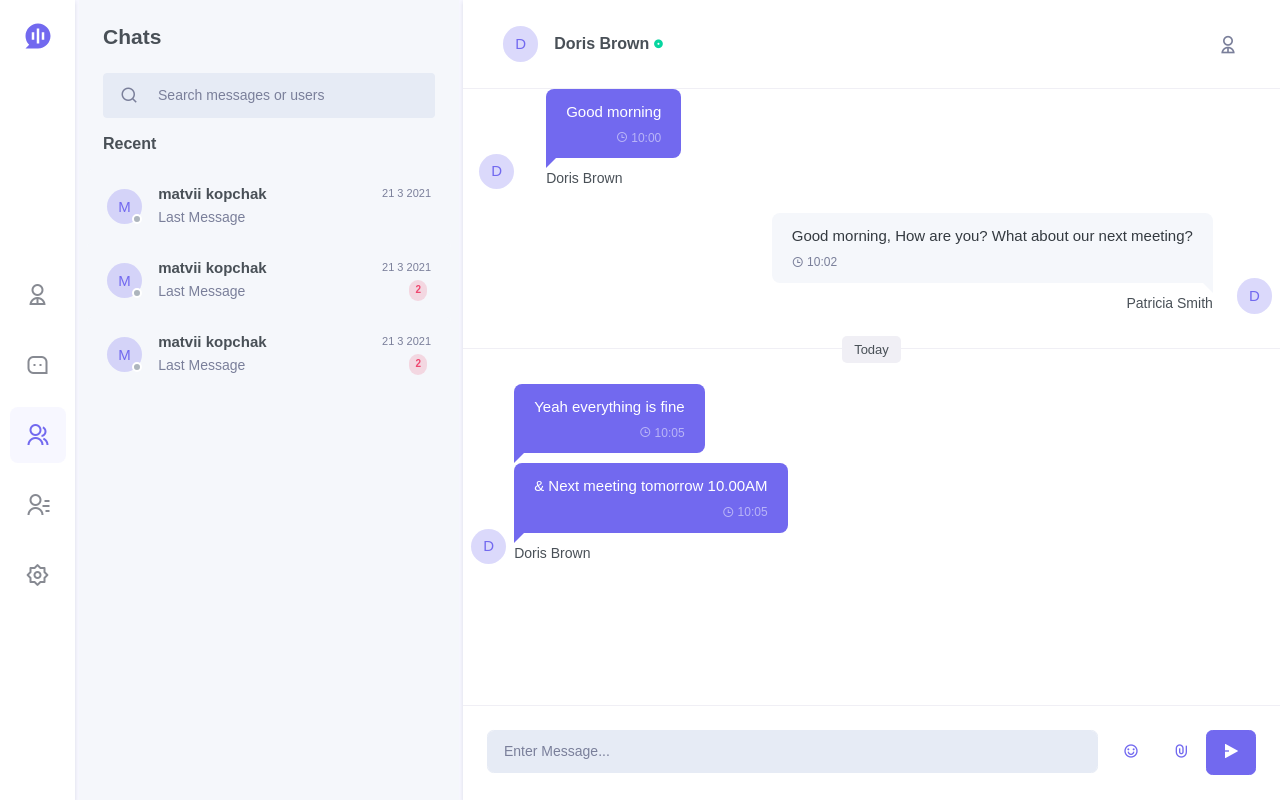
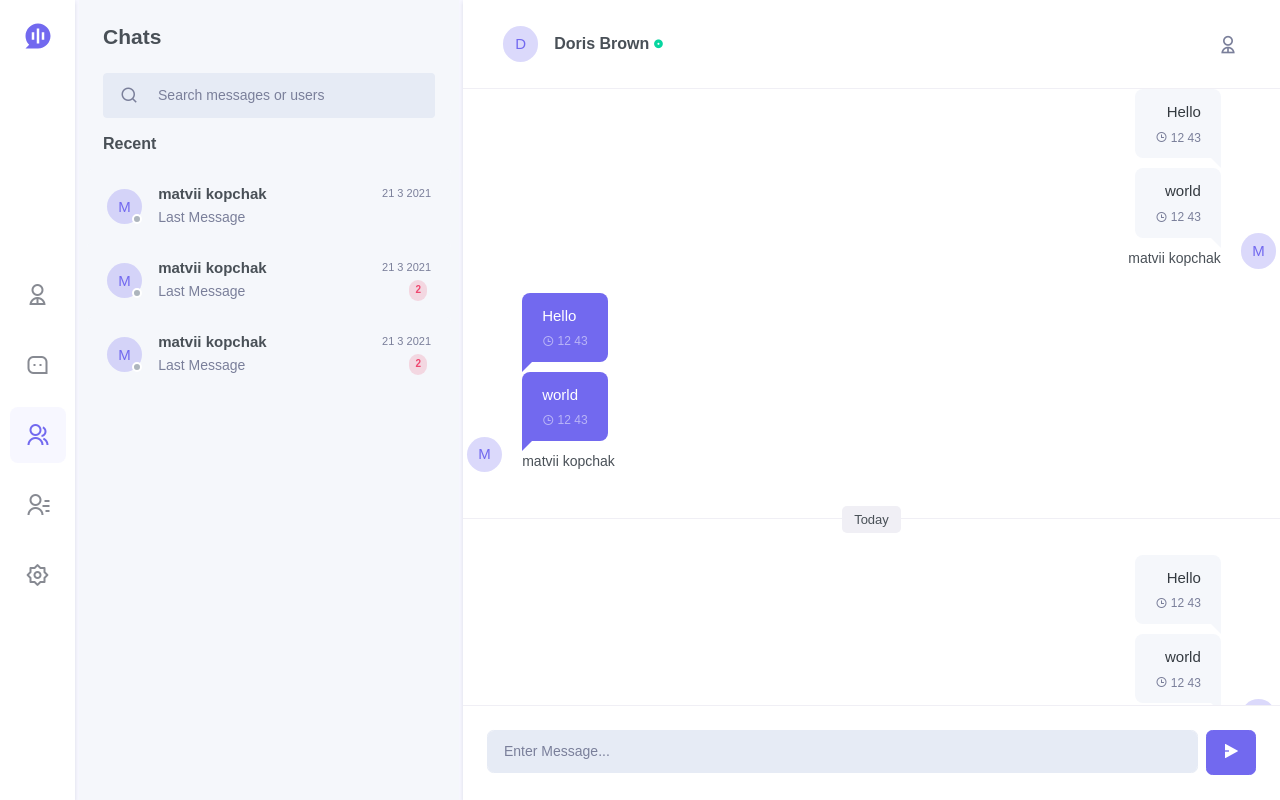
Before and after one commit to matviiko/chat_ui, a React (Create React App) app: page / in a window 1280 px wide. Built offline with nearby package versions, Linux system fonts and the light colour scheme.

Commit message:
refactoring 2

```diff
--- /dev/null
+++ b/src/components/atoms/ConversationMessage.tsx
@@ -0,0 +1,48 @@
+import * as React from "react";
+
+interface Props {
+    isGuest: boolean;
+    firstName: string;
+    lastName: string;
+    messages: Array<Message>
+}
+
+interface Message {
+    text: string;
+    date: Date;
+}
+
+export const ConversationMessage: React.FC<Props> = props => {
+
+    return (
+        <li className={props.isGuest ? 'right' : ''} >
+            <div className="conversation-list">
+                <div className="chat-avatar">
+                    <div className="avatar-xs mx-1">
+                        <span
+                            className="avatar-title rounded-circle online bg-soft-primary text-primary">
+
+                            {props.firstName[0].toLocaleUpperCase()}
+                        </span>
+                    </div>
+                </div>
+                <div className="user-chat-content">
+                    {props.messages.map(message => (
+                        <div className="ctext-wrap">
+                            <div className="ctext-wrap-content">
+                                <p className="mb-0">
+                                    {message.text}
+                                </p>
+                                <p className="chat-time mb-0">
+                                    <i  className="ri-time-line align-middle" />
+                                    <span  className="align-middle">{` ${message.date.getHours()} ${message.date.getMinutes()}`}</span>
+                                </p>
+                            </div>
+                        </div>
+                    ))}
+                    <div className="conversation-name">{`${props.firstName} ${props.lastName}`}</div>
+                </div>
+            </div>
+        </li>
+    )
+}
--- /dev/null
+++ b/src/components/atoms/DayTitleAtom.tsx
@@ -0,0 +1,13 @@
+import * as React from "react";
+
+export const DayTitleAtom: React.FC = () => {
+    const createTitle = () => {};
+
+    return (
+        <li>
+            <div className="chat-day-title">
+                <span className="title">Today</span>
+            </div>
+        </li>
+    )
+}
--- a/src/components/molecules/ContentChatMolecule.tsx
+++ b/src/components/molecules/ContentChatMolecule.tsx
@@ -1,4 +1,6 @@
 import * as React from "react";
+import {ConversationMessage} from "../atoms/ConversationMessage";
+import {DayTitleAtom} from "../atoms/DayTitleAtom";
 
 export const ContentChatMolecule: React.FC = () => {
     return (
@@ -9,106 +11,13 @@ export const ContentChatMolecule: React.FC = () => {
                     >
                         <div className="simplebar-content" >
                             <ul className="list-unstyled mb-0">
+                                <ConversationMessage isGuest={true} firstName={'matvii'} lastName={'kopchak'} messages={[{text: 'Hello', date: new Date()}, {text: 'world', date: new Date()}]} />
+                                <ConversationMessage isGuest={false} firstName={'matvii'} lastName={'kopchak'} messages={[{text: 'Hello', date: new Date()}, {text: 'world', date: new Date()}]} />
 
-                                <li>
-                                    <div className="conversation-list">
-                                        <div className="chat-avatar">
-                                            <div className="avatar-xs mx-3">
-                                                                <span
-                                                                    className="avatar-title rounded-circle online bg-soft-primary text-primary">
-                                                                    D
-                                                                </span>
-                                            </div>
-                                        </div>
+                               <DayTitleAtom />
 
-                                        <div className="user-chat-content">
-                                            <div className="ctext-wrap">
-                                                <div className="ctext-wrap-content">
-                                                    <p className="mb-0">
-                                                        Good morning
-                                                    </p>
-                                                    <p className="chat-time mb-0"><i
-                                                        className="ri-time-line align-middle"></i> <span
-                                                        className="align-middle">10:00</span></p>
-                                                </div>
-                                            </div>
-                                            <div className="conversation-name">Doris Brown</div>
-                                        </div>
-                                    </div>
-                                </li>
-
-                                <li className="right">
-                                    <div className="conversation-list">
-                                        <div className="chat-avatar">
-                                            <div className="avatar-xs mx-2">
-                                                <span
-                                                    className="avatar-title rounded-circle online bg-soft-primary text-primary">
-                                                    D
-                                                </span>
-                                            </div>
-                                        </div>
-
-                                        <div className="user-chat-content">
-                                            <div className="ctext-wrap">
-                                                <div className="ctext-wrap-content">
-                                                    <p className="mb-0">
-                                                        Good morning, How are you? What about our next
-                                                        meeting?
-                                                    </p>
-                                                    <p className="chat-time mb-0"><i
-                                                        className="ri-time-line align-middle"></i> <span
-                                                        className="align-middle">10:02</span></p>
-                                                </div>
-                                            </div>
-
-                                            <div className="conversation-name">Patricia Smith</div>
-                                        </div>
-                                    </div>
-                                </li>
-
-                                <li>
-                                    <div className="chat-day-title">
-                                        <span className="title">Today</span>
-                                    </div>
-                                </li>
-
-                                <li>
-                                    <div className="conversation-list">
-                                        <div className="avatar-xs mx-2">
-                                                            <span
-                                                                className="avatar-title rounded-circle online bg-soft-primary text-primary">
-                                                                D
-                                                            </span>
-                                        </div>
-                                        <div className="user-chat-content">
-
-                                            <div className="ctext-wrap">
-                                                <div className="ctext-wrap-content">
-                                                    <p className="mb-0">
-                                                        Yeah everything is fine
-                                                    </p>
-                                                    <p className="chat-time mb-0"><i
-                                                        className="ri-time-line align-middle" /> <span
-                                                        className="align-middle">10:05</span></p>
-                                                </div>
-                                            </div>
-
-                                            <div className="ctext-wrap">
-                                                <div className="ctext-wrap-content">
-                                                    <p className="mb-0">
-                                                        &amp; Next meeting tomorrow 10.00AM
-                                                    </p>
-                                                    <p className="chat-time mb-0"><i
-                                                        className="ri-time-line align-middle"></i> <span
-                                                        className="align-middle">10:05</span></p>
-                                                </div>
-                                            </div>
-
-                                            <div className="conversation-name">Doris Brown</div>
-                                        </div>
-
-                                    </div>
-                                </li>
+                                <ConversationMessage isGuest={true} firstName={'matvii'} lastName={'kopchak'} messages={[{text: 'Hello', date: new Date()}, {text: 'world', date: new Date()}]} />
+                                <ConversationMessage isGuest={false} firstName={'matvii'} lastName={'kopchak'} messages={[{text: 'Hello', date: new Date()}, {text: 'world', date: new Date()}]} />
                             </ul>
                         </div>
                     </div>
--- a/src/components/organisms/UserChatOrganism.tsx
+++ b/src/components/organisms/UserChatOrganism.tsx
@@ -24,20 +24,13 @@ export const UserChatOrganism: React.FC = () => {
                             <div className="col-auto">
                                 <div className="chat-input-links ms-md-2 me-md-0">
                                     <ul className="list-inline mb-0">
-                                        <li className="list-inline-item" data-bs-toggle="tooltip"
-                                            data-bs-placement="top" title="Emoji">
-                                            <button type="button"
-                                                    className="btn btn-link text-decoration-none font-size-16 btn-lg waves-effect">
-                                                <i className="ri-emotion-happy-line" />
-                                            </button>
-                                        </li>
-                                        <li className="list-inline-item" data-bs-toggle="tooltip"
-                                            data-bs-placement="top" title="Attached File">
-                                            <button type="button"
-                                                    className="btn btn-link text-decoration-none font-size-16 btn-lg waves-effect">
-                                                <i className="ri-attachment-line" />
-                                            </button>
-                                        </li>
+                                        {/*<li className="list-inline-item" data-bs-toggle="tooltip"*/}
+                                        {/*    data-bs-placement="top" title="Emoji">*/}
+                                        {/*    <button type="button"*/}
+                                        {/*            className="btn btn-link text-decoration-none font-size-16 btn-lg waves-effect">*/}
+                                        {/*        <i className="ri-emotion-happy-line" />*/}
+                                        {/*    </button>*/}
+                                        {/*</li>*/}
                                         <li className="list-inline-item">
                                             <button type="submit"
                                                     className="btn btn-primary font-size-16 btn-lg chat-send waves-effect waves-light">
```
